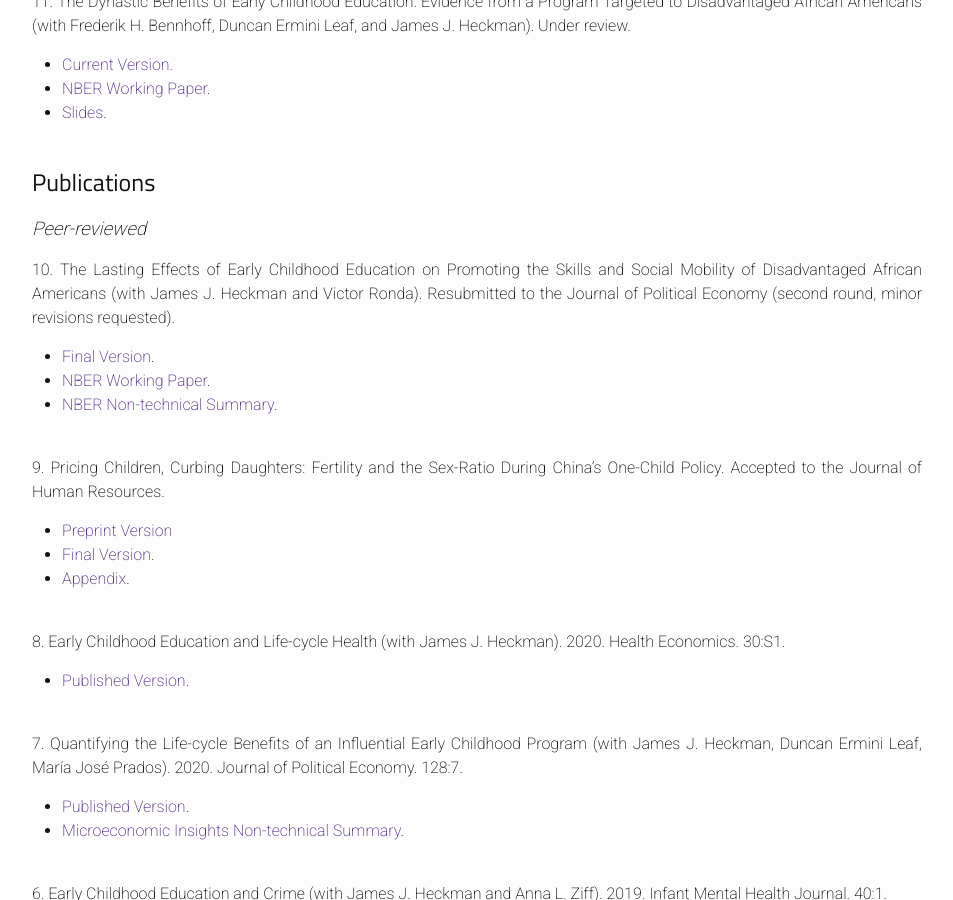
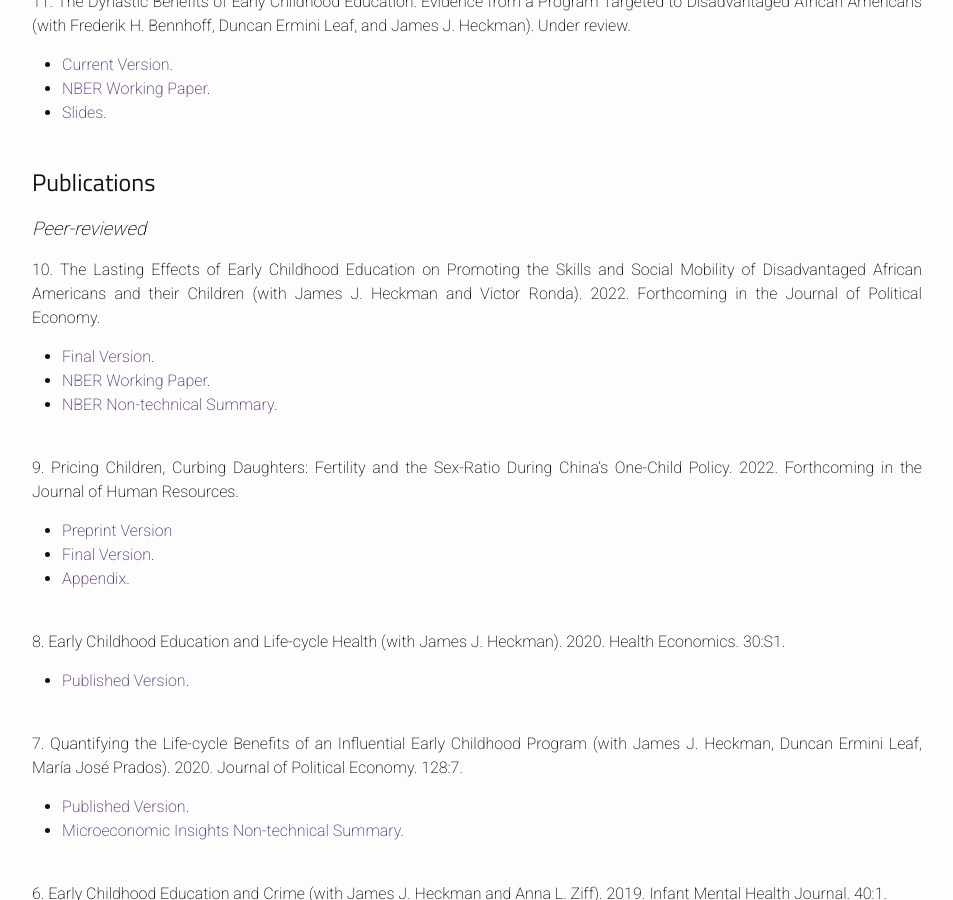
Before and after one commit to jorgelgarcia/jorgelgarcia.github.io, a Jekyll site: the page built from research.md, in a window 1280 px wide and 900 px high, scrolled down 565 px. Shown: the whole window, without its empty margins (163-1116 px from the left). Built offline with Jekyll 4.4.1, drawn with Linux system fonts in a browser that asks for light colours; nearby versions of some CDN libraries; some web fonts are replaced.

Commit message:
more update

```diff
--- a/research.md
+++ b/research.md
@@ -30,14 +30,14 @@ permalink: /research/
 ## Publications
 ### Peer-reviewed
 
-10\. The Lasting Effects of Early Childhood Education on Promoting the Skills and Social Mobility of Disadvantaged African Americans (with James J. Heckman and Victor Ronda). Resubmitted to the Journal of Political Economy (second round, minor revisions requested).
+10\. The Lasting Effects of Early Childhood Education on Promoting the Skills and Social Mobility of Disadvantaged African Americans and their Children (with James J. Heckman and Victor Ronda). 2022. Forthcoming in the Journal of Political Economy.
 * [Final Version](https://www.dropbox.com/s/2j6fb6i9af2e21q/perrysecondgen_paper_08-26-2022a_jlg.pdf?dl=0).
 * [NBER Working Paper](https://www.dropbox.com/s/j064n60f2pg5mbg/w29057.pdf?dl=0).
 * [NBER Non-technical Summary](https://www.nber.org/digest-202110/intergenerational-impacts-perry-preschool-project).
 <br/>
 <br/>
 
-9\. Pricing Children, Curbing Daughters: Fertility and the Sex-Ratio During China's One-Child Policy. Accepted to the Journal of Human Resources.
+9\. Pricing Children, Curbing Daughters: Fertility and the Sex-Ratio During China's One-Child Policy. 2022. Forthcoming in the Journal of Human Resources.
 * [Preprint Version](http://jhr.uwpress.org/content/early/2022/03/31/jhr.0820-11118R1.full.pdf+html)
 * [Final Version](https://www.dropbox.com/s/19rvs85us3fssyj/pricingchildren_paper_02252022a_jlg.pdf?dl=0).
 * [Appendix](https://www.dropbox.com/s/lunjmsbd6bjgspi/pricingchildren_appendix_02252022a_jlg.pdf?dl=0).
```
